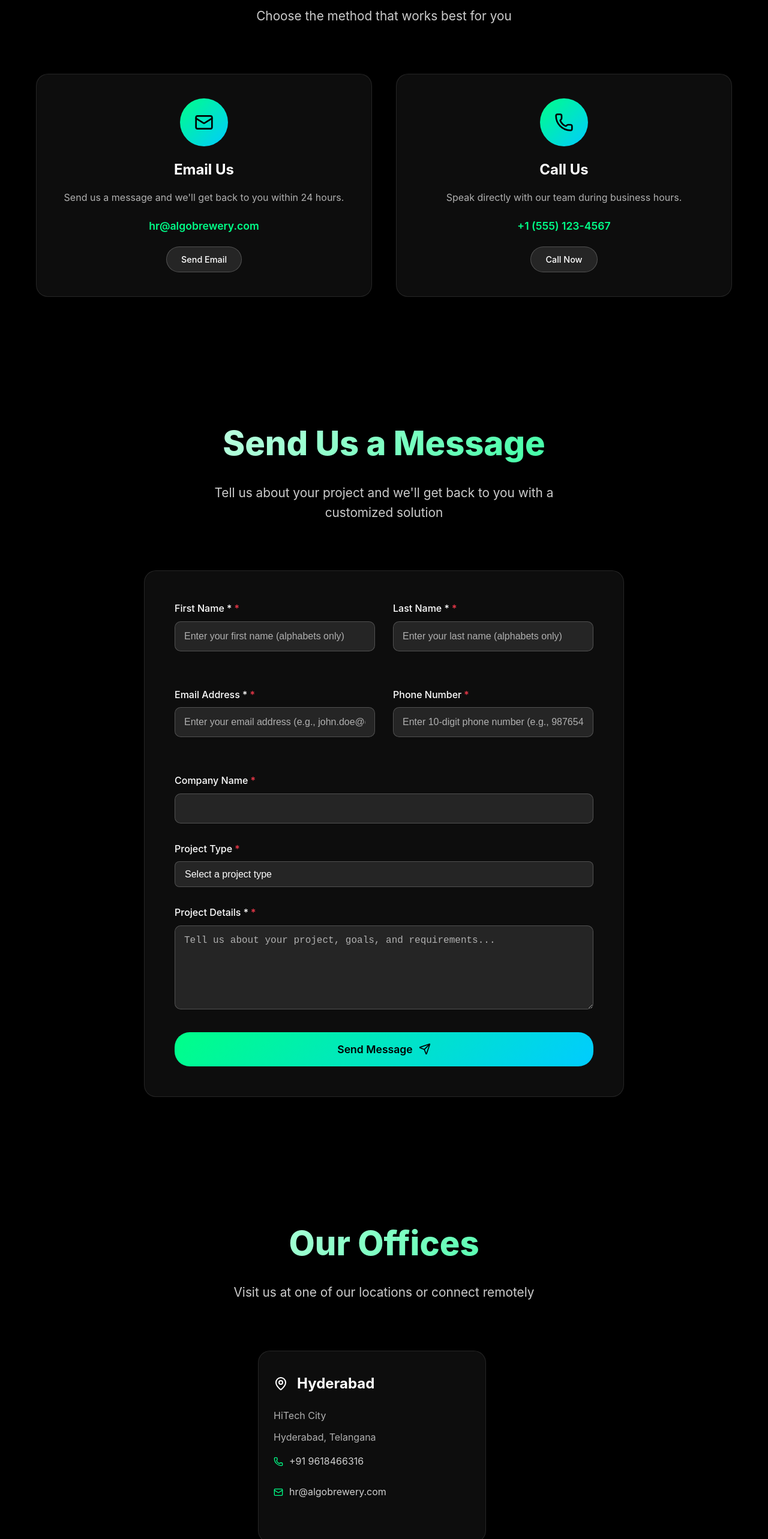
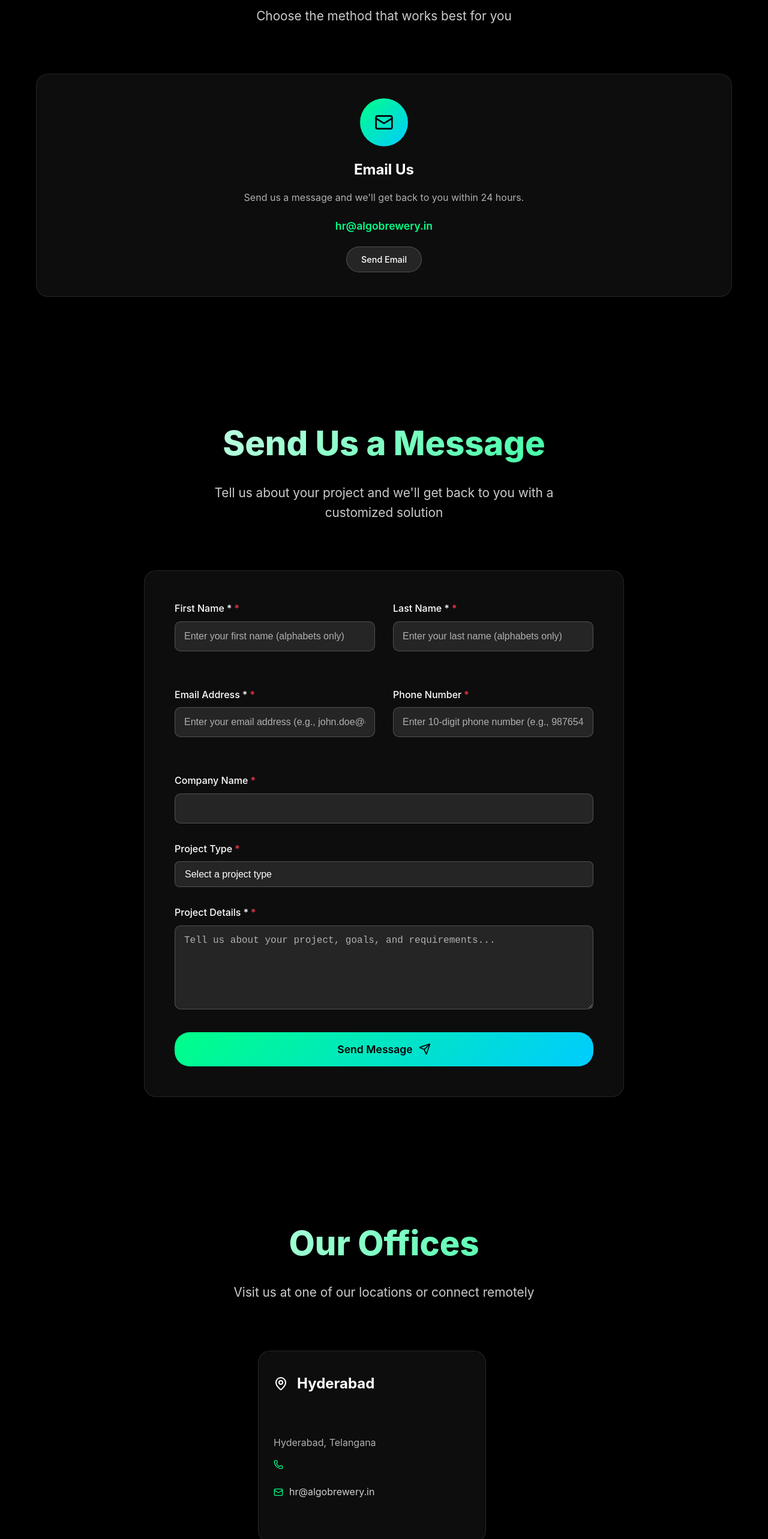
Before and after one commit to MoinAtAlgo/algobrewery-website, a React (Vite) app: page /contact-us in a window 1280 px wide. Shown: the part 1080-3646 px from the top of the page at 60% size. Built offline with nearby package versions, Linux system fonts and the light colour scheme.

Commit message:
Update ContactUsPage.jsx

```diff
--- a/src/pages/ContactUsPage.jsx
+++ b/src/pages/ContactUsPage.jsx
@@ -150,25 +150,25 @@ const ContactUsPage = () => {
       icon: <Mail size={32} />,
       title: "Email Us",
       description: "Send us a message and we'll get back to you within 24 hours.",
-      contact: "hr@algobrewery.com",
+      contact: "hr@algobrewery.in",
       action: "Send Email"
     },
-    {
-      icon: <Phone size={32} />,
-      title: "Call Us",
-      description: "Speak directly with our team during business hours.",
-      contact: "+1 (555) 123-4567",
-      action: "Call Now"
-    }
+    // {
+    //   icon: <Phone size={32} />,
+    //   title: "Call Us",
+    //   description: "Speak directly with our team during business hours.",
+    //   contact: "+1 (555) 123-4567",
+    //   action: "Call Now"
+    // }
   ];
 
   const officeLocations = [
     {
       city: "Hyderabad",
-      address: "HiTech City",
+      // address: "HiTech City",
       cityState: "Hyderabad, Telangana",
-      phone: "+91 9618466316",
-      email: "hr@algobrewery.com"
+      // phone: "+91 9618466316",
+      email: "hr@algobrewery.in"
     }
   ];
 
```
